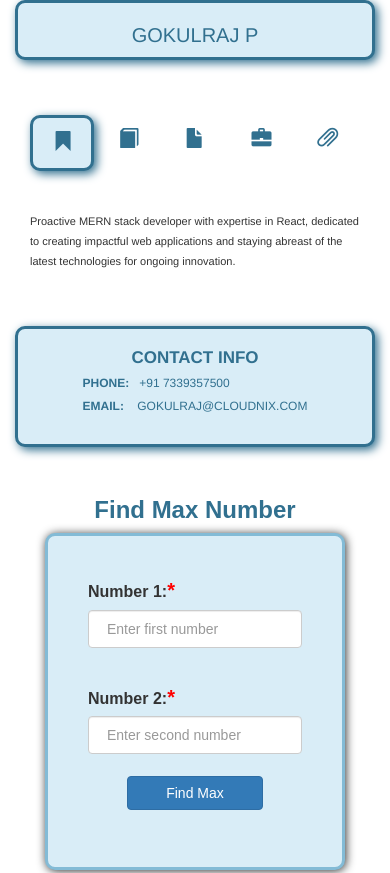
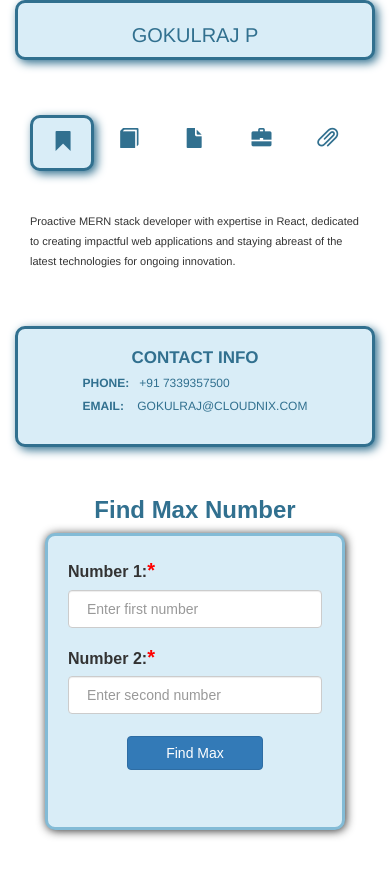
Before and after one commit to Coder-Gokul/Cloudnix-Bootstrap-3.4, a plain HTML site: page index.html in a window 390 px wide. Shown: the top 873 px of the page. Drawn offline with nearby package versions, Linux system fonts and the light colour scheme.

Commit message:
code fix

```diff
--- a/style.css
+++ b/style.css
@@ -257,4 +257,7 @@ button{
     margin-top: 0px !important;
 }
 
+.form-group{
+    margin: 0;
 }
+}
```
